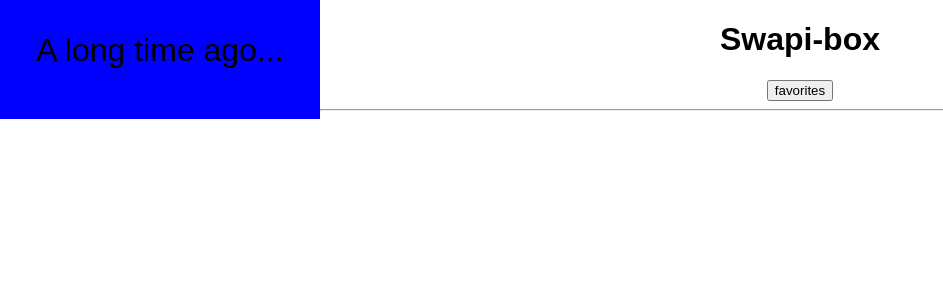
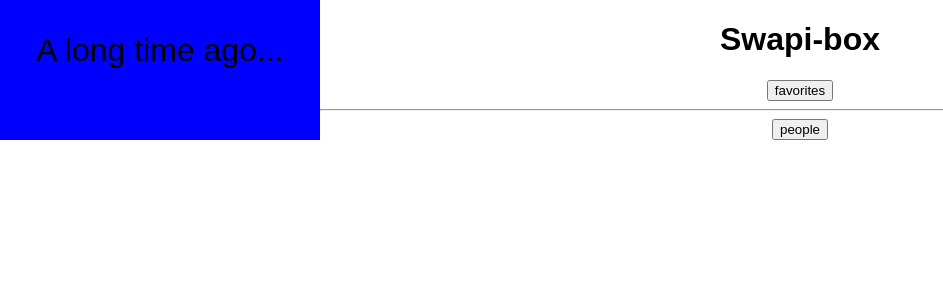
Before and after one commit to airum82/swapi-box, a React (Create React App) app in the folder swapi-box/: page / in a window 1280 px wide. Shown: the top 300 px of the page, without its empty margins (0-943 px from the left). Built offline with nearby package versions, Linux system fonts and the light colour scheme.

Commit message:
Created and imported people button into App

```diff
--- a/swapi-box/src/App/App.js
+++ b/swapi-box/src/App/App.js
@@ -2,6 +2,7 @@
 import './App.css';
 import { Intro } from '../Intro/Intro';
 import { FavoritesButton } from '../FavoritesButton/FavoritesButton';
+import { PeopleButton } from '../PeopleButton/PeopleButton';
 
 
 class App extends Component {
@@ -19,6 +20,7 @@
           <h1>Swapi-box</h1>
           <FavoritesButton />
           <hr />
+          <PeopleButton />
         </main>
       </div>
     );
--- a/swapi-box/src/PeopleButton/PeopleButton.js
+++ b/swapi-box/src/PeopleButton/PeopleButton.js
@@ -0,0 +1,7 @@
+import React from 'react';
+
+export const PeopleButton = (props) => {
+  return (
+    <button>people</button>
+  )
+}
```
